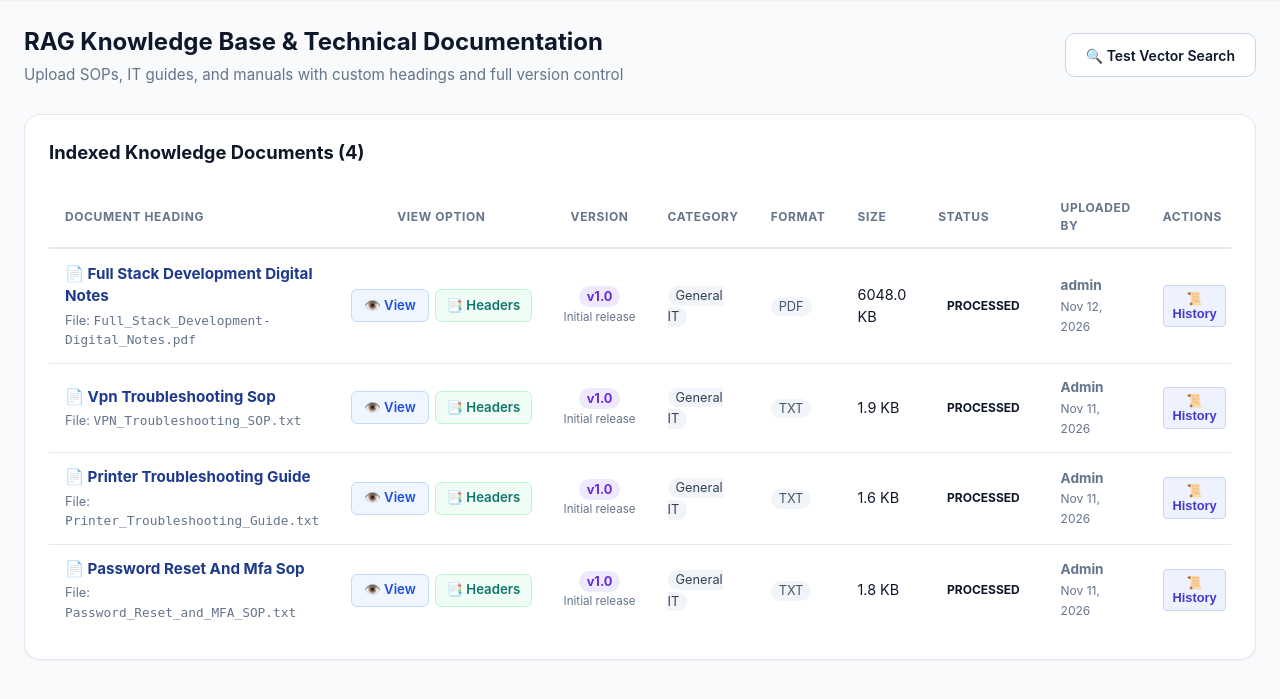
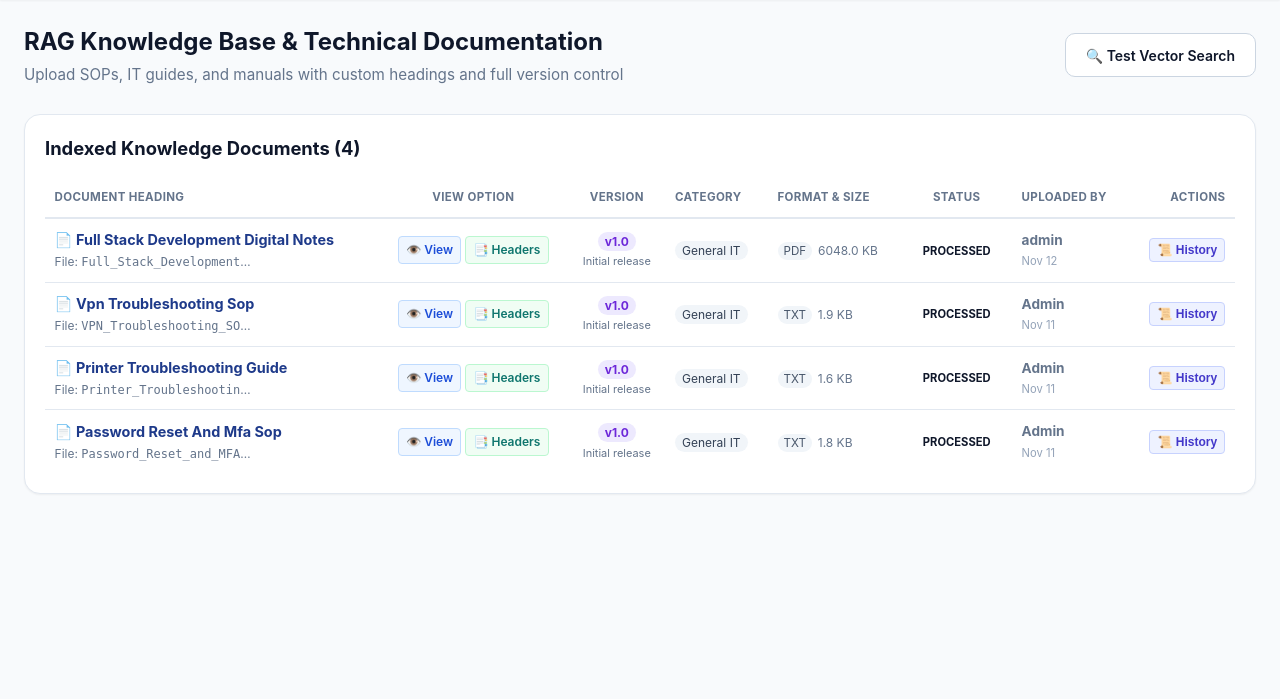
Before and after one commit to 0saran444-boop/AI-CHATBOT-RAG-Powered-IT-Helpdesk-Knowledge-System-, a Flask app: page /knowledge in a window 1280 px wide. Shown: the part 59-758 px from the top of the page. Run offline with Flask 3, Linux system fonts and the light colour scheme; a user stored in the database is signed in; data comes from the database, SQL or seed files in the repository; some libraries are stand-ins or nearby versions.

Commit message:
fix: compact knowledge table layout to prevent horizontal scroll and show Actions in one page

```diff
--- a/backend/static/css/style.css
+++ b/backend/static/css/style.css
@@ -58,7 +58,7 @@ body {
 }
 
 .nav-container {
-  max-width: 1280px;
+  max-width: 1440px;
   margin: 0 auto;
   padding: 0.75rem 1.5rem;
   display: flex;
@@ -135,7 +135,7 @@ body {
 
 /* Layout Wrappers */
 .main-wrapper {
-  max-width: 1280px;
+  max-width: 1440px;
   margin: 1.5rem auto 3rem auto;
   padding: 0 1.5rem;
 }
--- a/backend/templates/knowledge/knowledge_list.html
+++ b/backend/templates/knowledge/knowledge_list.html
@@ -3,6 +3,26 @@
 {% block title %}Knowledge Base Management - IT Helpdesk RAG{% endblock %}
 
 {% block content %}
+<style>
+  .knowledge-table {
+    width: 100%;
+    table-layout: auto;
+  }
+  .knowledge-table th {
+    padding: 0.65rem 0.6rem !important;
+    font-size: 0.72rem !important;
+    letter-spacing: 0.03em;
+  }
+  .knowledge-table td {
+    padding: 0.65rem 0.6rem !important;
+    font-size: 0.85rem !important;
+  }
+  .knowledge-table .btn-action {
+    padding: 0.25rem 0.45rem !important;
+    font-size: 0.75rem !important;
+    white-space: nowrap !important;
+  }
+</style>
 <div class="tickets-page-container">
   <div class="page-header-row">
     <div>
@@ -109,25 +129,24 @@
   {% endif %}
 
   <!-- Documents Table -->
-  <div class="section-card">
-    <div class="section-header" style="display: flex; justify-content: space-between; align-items: center;">
+  <div class="section-card" style="padding: 1.25rem;">
+    <div class="section-header" style="display: flex; justify-content: space-between; align-items: center; margin-bottom: 1rem;">
       <h3>Indexed Knowledge Documents ({{ documents|length }})</h3>
     </div>
 
     {% if documents %}
-      <div class="table-responsive">
-        <table class="data-table">
+      <div class="table-responsive" style="overflow-x: visible;">
+        <table class="data-table knowledge-table" style="width: 100%; table-layout: auto;">
           <thead>
             <tr>
-              <th style="min-width: 220px;">Document Heading</th>
-              <th style="min-width: 150px; text-align: center;">View Option</th>
-              <th style="text-align: center;">Version</th>
-              <th>Category</th>
-              <th>Format</th>
-              <th>Size</th>
-              <th>Status</th>
-              <th>Uploaded By</th>
-              <th>Actions</th>
+              <th style="min-width: 170px;">Document Heading</th>
+              <th style="text-align: center; white-space: nowrap;">View Option</th>
+              <th style="text-align: center; white-space: nowrap;">Version</th>
+              <th style="white-space: nowrap;">Category</th>
+              <th style="white-space: nowrap;">Format &amp; Size</th>
+              <th style="text-align: center; white-space: nowrap;">Status</th>
+              <th style="white-space: nowrap;">Uploaded By</th>
+              <th style="text-align: right; white-space: nowrap; padding-right: 0.75rem;">Actions</th>
             </tr>
           </thead>
           <tbody>
@@ -135,26 +154,26 @@
               <tr>
                 <!-- 1. Document Heading -->
                 <td>
-                  <a href="{{ url_for('knowledge.view_document', doc_id=doc.id) }}" target="_blank" style="font-weight: 700; color: #1e3a8a; text-decoration: none; font-size: 0.95rem; display: inline-flex; align-items: center; gap: 0.35rem;" title="View document file in new tab">
+                  <a href="{{ url_for('knowledge.view_document', doc_id=doc.id) }}" target="_blank" style="font-weight: 700; color: #1e3a8a; text-decoration: none; font-size: 0.9rem; display: inline-flex; align-items: center; gap: 0.35rem;" title="View document file in new tab">
                     📄 {{ doc.display_title }}
                   </a>
-                  <div style="font-size: 0.8rem; color: #64748b; margin-top: 0.15rem;">
+                  <div style="font-size: 0.75rem; color: #64748b; margin-top: 0.15rem; max-width: 200px; overflow: hidden; text-overflow: ellipsis; white-space: nowrap;">
                     File: <code>{{ doc.filename }}</code>
                   </div>
                   {% if doc.error_message %}
-                    <div style="font-size: 0.8rem; color: var(--danger); font-weight: normal; margin-top: 0.2rem;">Error: {{ doc.error_message }}</div>
+                    <div style="font-size: 0.75rem; color: var(--danger); font-weight: normal; margin-top: 0.15rem;">Error: {{ doc.error_message }}</div>
                   {% endif %}
                 </td>
 
-                <!-- 2. Dedicated View Option Column (Raw File View + Headers View) -->
+                <!-- 2. View Option (View + Headers) -->
                 <td style="text-align: center; white-space: nowrap;">
-                  <div style="display: inline-flex; gap: 0.4rem; align-items: center; justify-content: center;">
+                  <div style="display: inline-flex; gap: 0.25rem; align-items: center; justify-content: center;">
                     <!-- 👁️ View: Opens raw document directly in browser tab -->
                     <a
                       href="{{ url_for('knowledge.view_document', doc_id=doc.id) }}"
                       target="_blank"
                       class="btn-action"
-                      style="color: #1d4ed8; background: #eff6ff; border: 1px solid #bfdbfe; font-weight: 600; font-size: 0.825rem; padding: 0.35rem 0.75rem; border-radius: 6px; display: inline-flex; align-items: center; gap: 0.3rem;"
+                      style="color: #1d4ed8; background: #eff6ff; border: 1px solid #bfdbfe; font-weight: 600; font-size: 0.75rem; padding: 0.25rem 0.5rem; border-radius: 4px; display: inline-flex; align-items: center; gap: 0.2rem;"
                       title="View original document in browser tab"
                     >
                       👁️ View
@@ -164,7 +183,7 @@
                     <a
                       href="{{ url_for('knowledge.document_detail', doc_id=doc.id) }}"
                       class="btn-action"
-                      style="color: #0f766e; background: #f0fdf4; border: 1px solid #bbf7d0; font-weight: 600; font-size: 0.825rem; padding: 0.35rem 0.65rem; border-radius: 6px; display: inline-flex; align-items: center; gap: 0.25rem;"
+                      style="color: #0f766e; background: #f0fdf4; border: 1px solid #bbf7d0; font-weight: 600; font-size: 0.75rem; padding: 0.25rem 0.5rem; border-radius: 4px; display: inline-flex; align-items: center; gap: 0.2rem;"
                       title="View all section headers & content"
                     >
                       📑 Headers
@@ -176,48 +195,48 @@
                 <td style="text-align: center; white-space: nowrap;">
                   <span
                     class="category-pill"
-                    style="background: #ede9fe; color: #6d28d9; font-weight: 700; cursor: pointer; padding: 3px 8px;"
+                    style="background: #ede9fe; color: #6d28d9; font-weight: 700; cursor: pointer; padding: 2px 7px; font-size: 0.75rem;"
                     onclick="openVersionsModal({{ doc.id }})"
                     title="Click to view revision history & changelog"
                   >
                     {{ doc.current_version }}
                   </span>
-                  <div style="font-size: 0.725rem; color: #64748b; margin-top: 2px; max-width: 130px; overflow: hidden; text-overflow: ellipsis; white-space: nowrap;" title="{{ doc.change_summary or 'Initial release' }}">
+                  <div style="font-size: 0.685rem; color: #64748b; margin-top: 2px; max-width: 90px; overflow: hidden; text-overflow: ellipsis; white-space: nowrap;" title="{{ doc.change_summary or 'Initial release' }}">
                     {{ doc.change_summary or 'Initial release' }}
                   </div>
                 </td>
 
                 <!-- 4. Category -->
-                <td>
-                  <span class="category-pill">{{ doc.category or 'General IT' }}</span>
+                <td style="white-space: nowrap;">
+                  <span class="category-pill" style="font-size: 0.75rem; padding: 2px 7px;">{{ doc.category or 'General IT' }}</span>
                 </td>
 
-                <!-- 5. Format -->
-                <td><span class="category-pill" style="background: #f1f5f9; color: #475569;">{{ doc.file_type }}</span></td>
-
-                <!-- 6. Size -->
-                <td>{{ (doc.file_size / 1024)|round(1) }} KB</td>
-
-                <!-- 7. Status -->
-                <td>
-                  <span class="status-badge status-{{ doc.status|lower }}">{{ doc.status }}</span>
+                <!-- 5. Format & Size (Combined to save space) -->
+                <td style="white-space: nowrap;">
+                  <span class="category-pill" style="background: #f1f5f9; color: #475569; font-size: 0.725rem; padding: 2px 6px;">{{ doc.file_type }}</span>
+                  <span style="font-size: 0.75rem; color: #64748b; margin-left: 2px;">{{ (doc.file_size / 1024)|round(1) }} KB</span>
                 </td>
 
-                <!-- 8. Uploaded By -->
-                <td style="font-size: 0.85rem; color: var(--text-muted);">
-                  <strong>{{ doc.uploader.username if doc.uploader else 'Admin' }}</strong><br>
-                  <span style="font-size: 0.75rem;">{{ doc.created_at.strftime('%b %d, %Y') }}</span>
+                <!-- 6. Status -->
+                <td style="text-align: center; white-space: nowrap;">
+                  <span class="status-badge status-{{ doc.status|lower }}" style="font-size: 0.7rem; padding: 2px 6px;">{{ doc.status }}</span>
                 </td>
 
-                <!-- 9. Actions Column (Update, History, Edit, Delete) -->
-                <td>
-                  <div style="display: flex; gap: 0.3rem; align-items: center; flex-wrap: wrap;">
+                <!-- 7. Uploaded By -->
+                <td style="white-space: nowrap; font-size: 0.775rem; color: var(--text-muted);">
+                  <strong>{{ doc.uploader.username if doc.uploader else 'Admin' }}</strong><br>
+                  <span style="font-size: 0.7rem; color: #94a3b8;">{{ doc.created_at.strftime('%b %d') }}</span>
+                </td>
+
+                <!-- 8. Actions Column (Always visible, fits on one page without scroll) -->
+                <td style="text-align: right; white-space: nowrap; padding-right: 0.75rem;">
+                  <div style="display: inline-flex; gap: 0.25rem; align-items: center; justify-content: flex-end; flex-wrap: nowrap;">
                     {% if not current_user.is_employee %}
-                      <!-- 🔄 Update File Button: Upload same file with new changes -->
+                      <!-- 🔄 Update File Button -->
                       <button
                         type="button"
                         class="btn-action"
-                        style="color: #0369a1; background: #f0f9ff; border: 1px solid #bae6fd; font-weight: 600; padding: 0.3rem 0.55rem; font-size: 0.8rem; border-radius: 4px;"
+                        style="color: #0369a1; background: #f0f9ff; border: 1px solid #bae6fd; font-weight: 600; padding: 0.25rem 0.45rem; font-size: 0.75rem; border-radius: 4px;"
                         title="Upload revised file with new changes"
                         onclick="openUpdateModal({{ doc.id }}, '{{ doc.display_title|replace("'", "\\'") }}', '{{ doc.current_version }}')"
                       >
@@ -229,7 +248,7 @@
                     <button
                       type="button"
                       class="btn-action"
-                      style="color: #4338ca; background: #eef2ff; border: 1px solid #c7d2fe; font-size: 0.8rem; padding: 0.3rem 0.55rem; border-radius: 4px;"
+                      style="color: #4338ca; background: #eef2ff; border: 1px solid #c7d2fe; font-size: 0.75rem; padding: 0.25rem 0.45rem; border-radius: 4px;"
                       title="View all revisions & changelog"
                       onclick="openVersionsModal({{ doc.id }})"
                     >
@@ -240,6 +259,7 @@
                       <button
                         type="button"
                         class="btn-action"
+                        style="font-size: 0.75rem; padding: 0.25rem 0.45rem; border-radius: 4px;"
                         title="Edit Heading & Category"
                         onclick="openEditModal({{ doc.id }}, '{{ doc.display_title|replace("'", "\\'") }}', '{{ doc.category or "General IT SOP" }}')"
                       >
@@ -247,8 +267,8 @@
                       </button>
                     {% endif %}
                     {% if not current_user.is_employee %}
-                      <form action="{{ url_for('knowledge.delete', doc_id=doc.id) }}" method="POST" onsubmit="return confirm('Delete this document and remove from FAISS vector index?');" style="margin: 0;">
-                        <button type="submit" class="btn-action" style="color: var(--danger);">Delete</button>
+                      <form action="{{ url_for('knowledge.delete', doc_id=doc.id) }}" method="POST" onsubmit="return confirm('Delete this document and remove from FAISS vector index?');" style="margin: 0; display: inline;">
+                        <button type="submit" class="btn-action" style="color: var(--danger); font-size: 0.75rem; padding: 0.25rem 0.45rem; border-radius: 4px;" title="Delete Document">Delete</button>
                       </form>
                     {% endif %}
                   </div>
```
